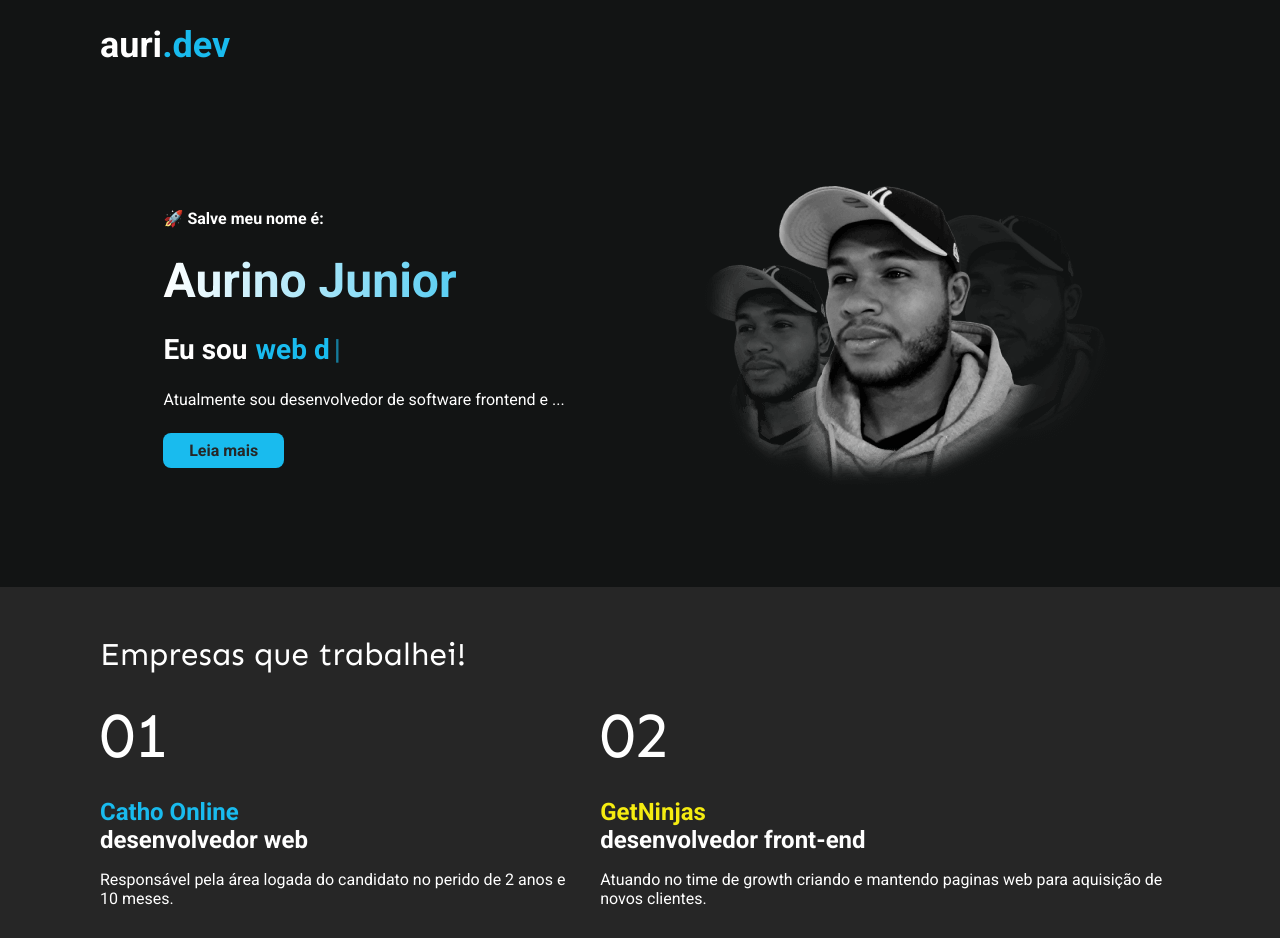
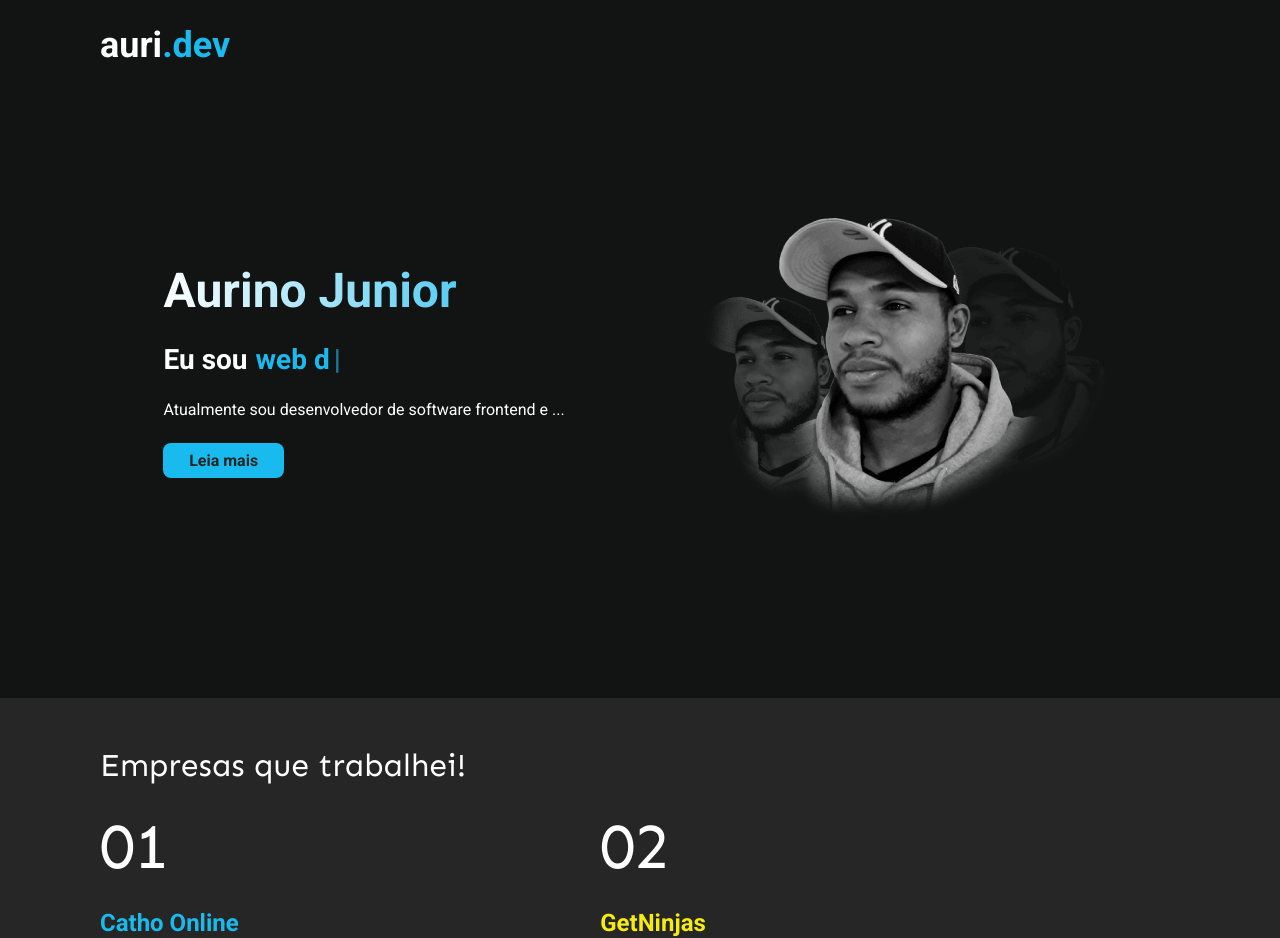
Before and after one commit to AurinoJunior/aurino.dev-v2-old, a Next.js app: page / in a window 1280 px wide. Shown: the top 938 px of the page. Built offline with nearby package versions, Linux system fonts and the light colour scheme.

Commit message:
Fix spacing in page

```diff
--- a/src/templates/Home/About/Skillset/Skillset.styles.ts
+++ b/src/templates/Home/About/Skillset/Skillset.styles.ts
@@ -1,10 +1,14 @@
 import styled from "styled-components";
-import { tablet_size } from "../../../../styles/Tokens";
+import { desktop_size } from "../../../../styles/Tokens";
 
 export const Title = styled.h2`
   text-align: center;
   margin: 3rem 0;
   font-size: 2rem;
+
+  @media (min-width: ${desktop_size}) {
+    margin-top: 0;
+  }
 `;
 
 export const Content = styled.div`
--- a/src/templates/Home/Hero/Hero.styles.ts
+++ b/src/templates/Home/Hero/Hero.styles.ts
@@ -13,7 +13,8 @@ export const Box = styled.section`
     flex-direction: row-reverse;
     justify-content: space-around;
 
-    margin-top: 6rem;
+    height: 70vh;
+    margin-top: 0;
   }
 `;
 
@@ -23,7 +24,7 @@ export const Content = styled.div`
   justify-content: space-between;
 
   margin-top: -5rem;
-  height: 270px;
+  gap: 1.5rem;
 
   z-index: 1;
 
@@ -38,8 +39,6 @@ export const Content = styled.div`
 
   @media (min-width: ${tablet_size}) {
     margin-top: 0;
-    height: auto;
-    gap: 1.5rem;
 
     .hero__description {
       width: 100%;
--- a/src/templates/Home/Hero/Hero.tsx
+++ b/src/templates/Home/Hero/Hero.tsx
@@ -45,7 +45,6 @@ export const Hero = () => {
     <Box>
       <Image src={myImage} alt="Aurino Junior imagem" layout="intrinsic" />
       <Content>
-        <p className="hero__context">🚀 Salve meu nome é:</p>
         <Title className="hero__title">Aurino Junior</Title>
         <Subtitle className="hero__subtitle">
           Eu sou <HeroAnimation>{textAnimation}</HeroAnimation>
--- a/src/templates/Home/Worked/Worked.styles.ts
+++ b/src/templates/Home/Worked/Worked.styles.ts
@@ -7,10 +7,6 @@ export const Box = styled.section`
   padding: 3rem 0;
   width: 100%;
   background-color: ${gray_800};
-
-  @media (min-width: ${tablet_size}) {
-    margin-top: 6rem;
-  }
 `;
 
 export const Content = styled.div`
```
